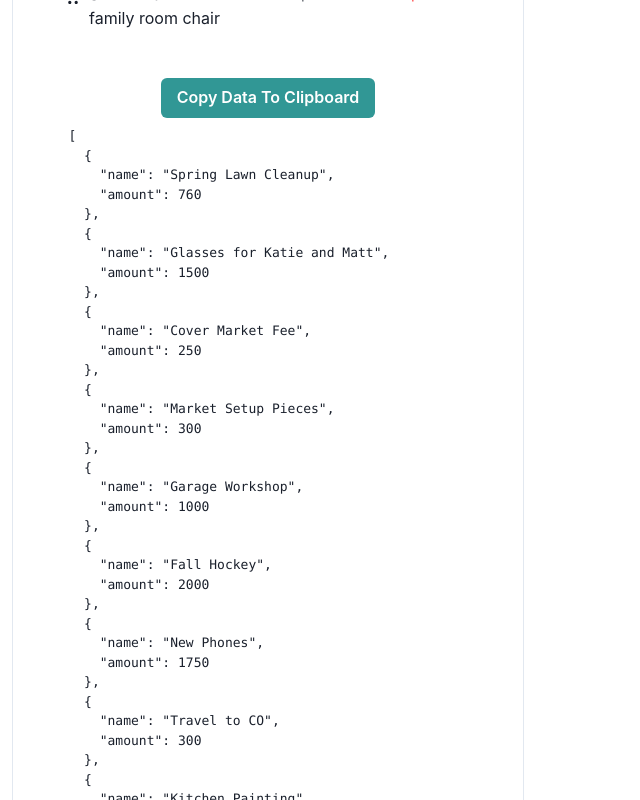
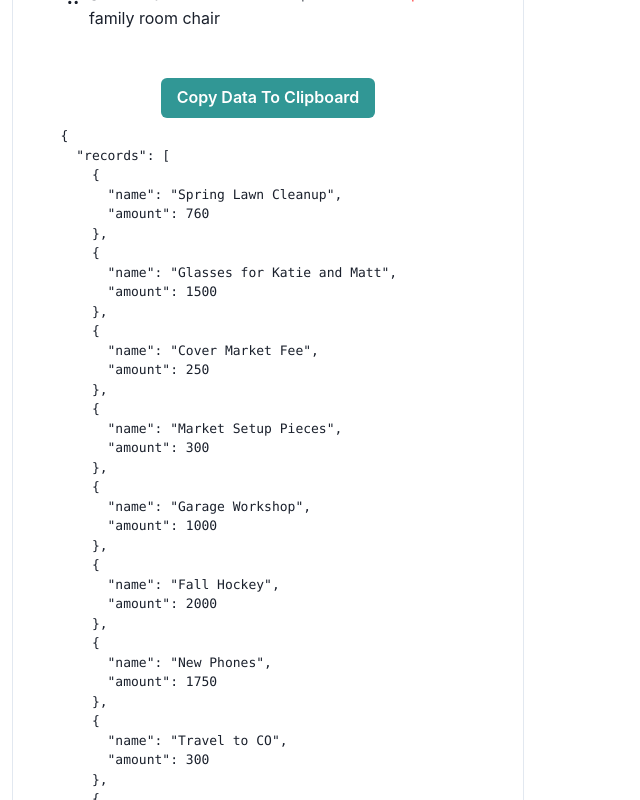
Before and after one commit to soupmatt/react-budget-sorter, a React (Create React App) app: page / in a window 1280 px wide. Shown: the part 820-1620 px from the top of the page, without its empty margins (0-640 px from the left). Built offline with nearby package versions, Linux system fonts and the light colour scheme.

Commit message:
Store the totalAvailable in the json file as well

```diff
--- a/src/BudgetSorter.tsx
+++ b/src/BudgetSorter.tsx
@@ -18,14 +18,11 @@ export const BudgetSorter = () => {
     return result;
   }
 
-  function updateRunningTotals(
-    records: types.BudgetItemRecord[],
-    totalAmount: number
-  ): void {
-    records.reduce((runningTotal: number, rec) => {
+  function updateRunningTotals(data: types.BudgetSorterState): void {
+    data.records.reduce((runningTotal: number, rec) => {
       rec.runningTotal = runningTotal - rec.amount;
       return rec.runningTotal;
-    }, totalAmount);
+    }, data.totalAmount);
   }
 
   function onDragEnd(result: DropResult) {
@@ -43,25 +40,24 @@ export const BudgetSorter = () => {
       result.destination.index
     );
 
-    updateRunningTotals(records, state.totalAmount);
+    updateRunningTotals(state);
 
     setState({ ...state, records });
   }
 
   function onTotalAmountSubmit({ totalAmount }: { totalAmount: number }) {
-    updateRunningTotals(state.records, totalAmount);
+    updateRunningTotals({ ...state, totalAmount });
     setState({ ...state, totalAmount });
   }
 
-  const records: types.BudgetItemRecord[] = data.map((data) => {
+  const records: types.BudgetItemRecord[] = data.records.map((data) => {
     return { ...data, runningTotal: 0 };
   });
-  const initialTotalAmount = 10057.63;
-  updateRunningTotals(records, initialTotalAmount);
+  updateRunningTotals({ ...data, records });
 
   const [state, setState] = useState({
+    ...data,
     records,
-    totalAmount: initialTotalAmount,
   });
 
   return (
@@ -73,7 +69,7 @@ export const BudgetSorter = () => {
           <StatNumber>{utils.formatCurrency(state.totalAmount)}</StatNumber>
         </Stat>
         <BudgetItemSorter {...state} />
-        <DataOutput data={state.records} />
+        <DataOutput {...state} />
       </VStack>
     </DragDropContext>
   );
--- a/src/DataOutput.tsx
+++ b/src/DataOutput.tsx
@@ -2,12 +2,16 @@ import React from "react";
 import * as types from "./types";
 import { useClipboard, Button, VStack, Text } from "@chakra-ui/react";
 
-export const DataOutput: React.FunctionComponent<{
-  data: types.BudgetItem[];
-}> = ({ data }) => {
-  const result = data.map((i) => {
+export const DataOutput: React.FunctionComponent<types.BudgetSorterState> = (
+  data
+) => {
+  const records = data.records.map((i) => {
     return { name: i.name, amount: i.amount };
   });
+  const result = {
+    ...data,
+    records,
+  };
   const jsonStr = JSON.stringify(result, null, 2);
 
   const { hasCopied, onCopy } = useClipboard(jsonStr);
--- a/src/data.json
+++ b/src/data.json
@@ -1,4 +1,5 @@
-[
+{
+  "records": [
     {
       "name": "Spring Lawn Cleanup",
       "amount": 760
@@ -51,4 +52,6 @@
       "name": "Swivel Base for family room chair",
       "amount": 200
     }
-]
+  ],
+  "totalAmount": 10057.63
+}
--- a/src/types.ts
+++ b/src/types.ts
@@ -1,9 +1,13 @@
 export interface BudgetItem {
   name: string;
   amount: number;
-  runningTotal: number;
 }
 
 export interface BudgetItemRecord extends BudgetItem {
   runningTotal: number;
 }
+
+export interface BudgetSorterState {
+  records: BudgetItemRecord[];
+  totalAmount: number;
+}
```
Lines whose indentation alone changed are shown as unchanged.
